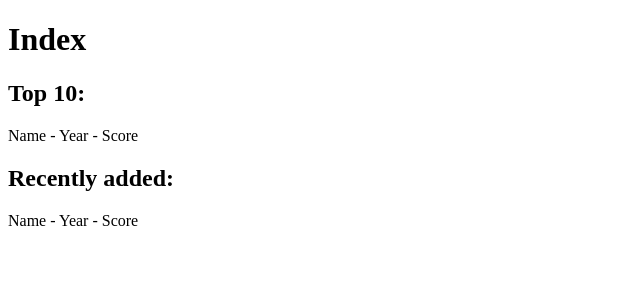
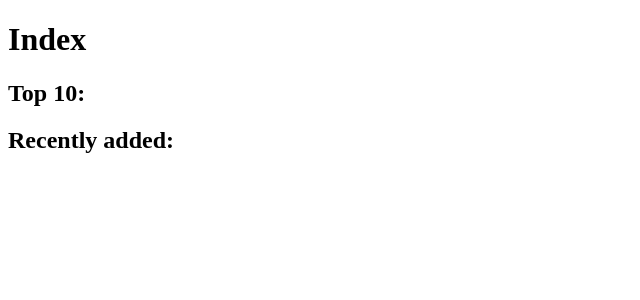
Before and after one commit to virhe/mockboxd, a Flask app: page / in a window 1280 px wide. Shown: the part 106-406 px from the top of the page, without its empty margins (0-640 px from the left). Run offline with Flask 3, Linux system fonts and the light colour scheme; data that the repository does not hold is empty.

Commit message:
Remove unnecessary paragraph from index.html

```diff
--- a/src/website/templates/index.html
+++ b/src/website/templates/index.html
@@ -4,7 +4,6 @@
 {% block content %}
     <h1>Index</h1>
     <h2>Top 10:</h2>
-    <p>Name - Year - Score</p>
     <ul>
         {% for movie in top %}
             <li><a href="{{ url_for("views.movie_info", movie_id=movie.id) }}"> {{ movie.name }}</a></li>
@@ -12,7 +11,6 @@
     </ul>
 
     <h2>Recently added:</h2>
-    <p>Name - Year - Score</p>
     <ul>
         {% for movie in recent %}
             <li><a href="{{ url_for("views.movie_info", movie_id=movie.id) }}"> {{ movie.name }}</a></li>
```
